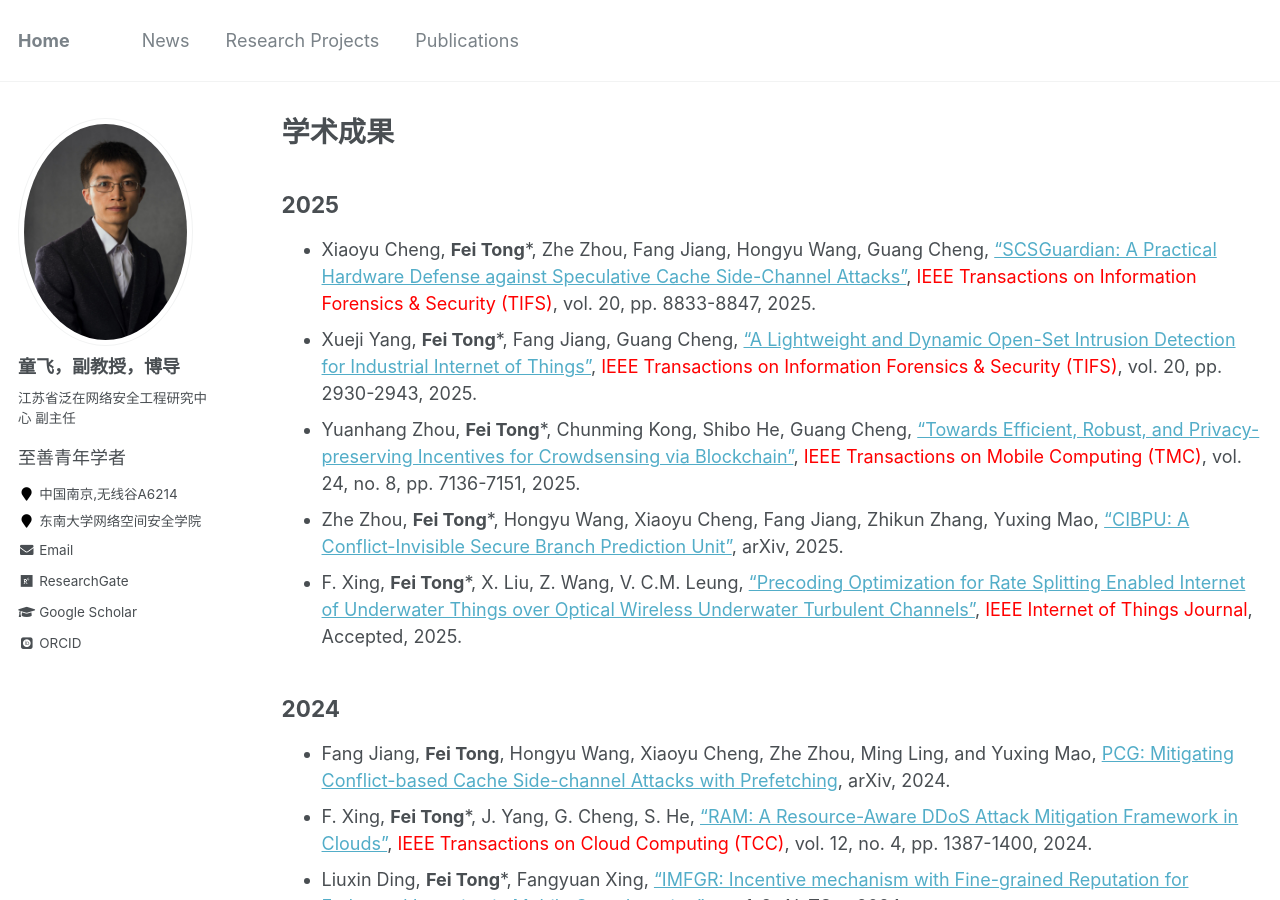
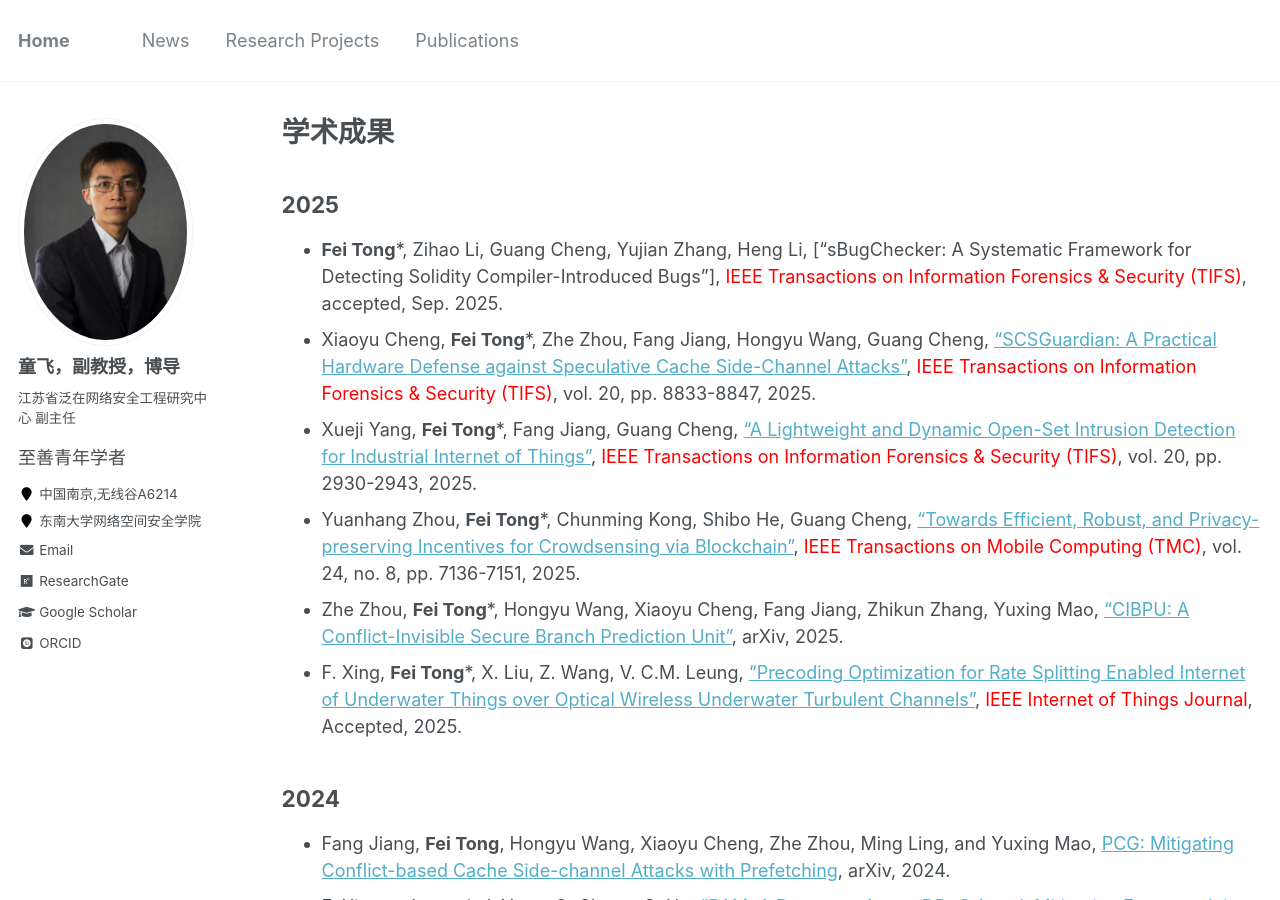
Before and after one commit to fei-tong/fei-tong.github.io, a Jekyll site: the page built from _pages/publications.md, in a window 1280 px wide and 900 px high. Built offline with Jekyll 4.4.1, drawn with Linux system fonts in a browser that asks for light colours; some web fonts are replaced.

Commit message:
Update publications.md

```diff
--- a/_pages/publications.md
+++ b/_pages/publications.md
@@ -12,6 +12,7 @@ author_profile: true
 
 ## 2025
 
+- **Fei Tong***, Zihao Li, Guang Cheng, Yujian Zhang, Heng Li, ["sBugChecker: A Systematic Framework for Detecting Solidity Compiler-Introduced Bugs"], <font color="red">IEEE Transactions on Information Forensics & Security (TIFS)</font>, accepted, Sep. 2025.
 - Xiaoyu Cheng, **Fei Tong***, Zhe Zhou, Fang Jiang, Hongyu Wang, Guang Cheng, ["SCSGuardian: A Practical Hardware Defense against Speculative Cache Side-Channel Attacks"](https://ieeexplore.ieee.org/document/11123915), <font color="red">IEEE Transactions on Information Forensics & Security (TIFS)</font>, vol. 20, pp. 8833-8847, 2025.
 - Xueji Yang, **Fei Tong***, Fang Jiang, Guang Cheng, ["A Lightweight and Dynamic Open-Set Intrusion Detection for Industrial Internet of Things"](https://ieeexplore.ieee.org/document/10908210), <font color="red">IEEE Transactions on Information Forensics & Security (TIFS)</font>, vol. 20, pp. 2930-2943, 2025.
 - Yuanhang Zhou, **Fei Tong***, Chunming Kong, Shibo He, Guang Cheng, ["Towards Efficient, Robust, and Privacy-preserving Incentives for Crowdsensing via Blockchain"](https://ieeexplore.ieee.org/document/10908903), <font color="red">IEEE Transactions on Mobile Computing (TMC)</font>, vol. 24, no. 8, pp. 7136-7151, 2025.
```
